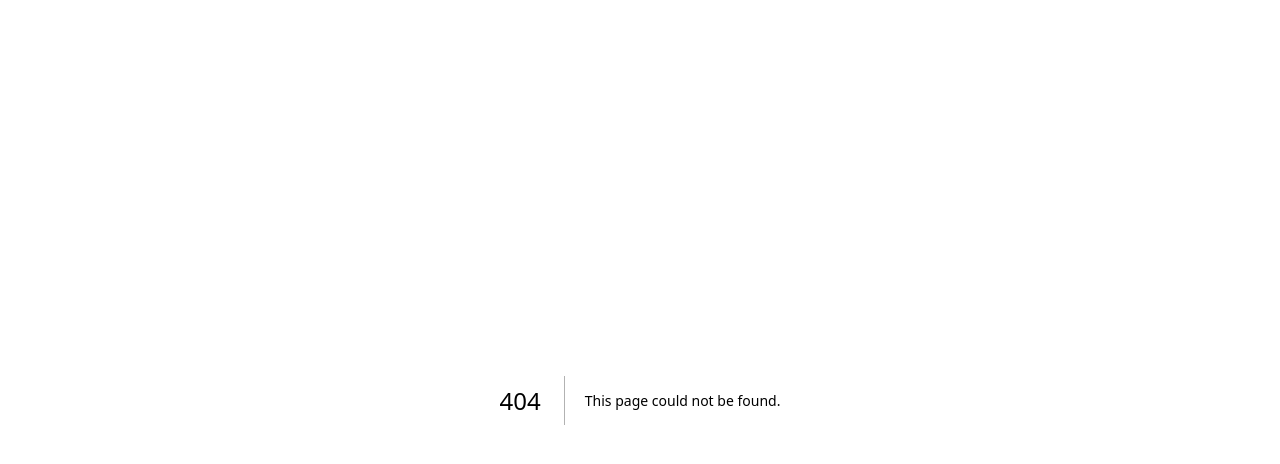
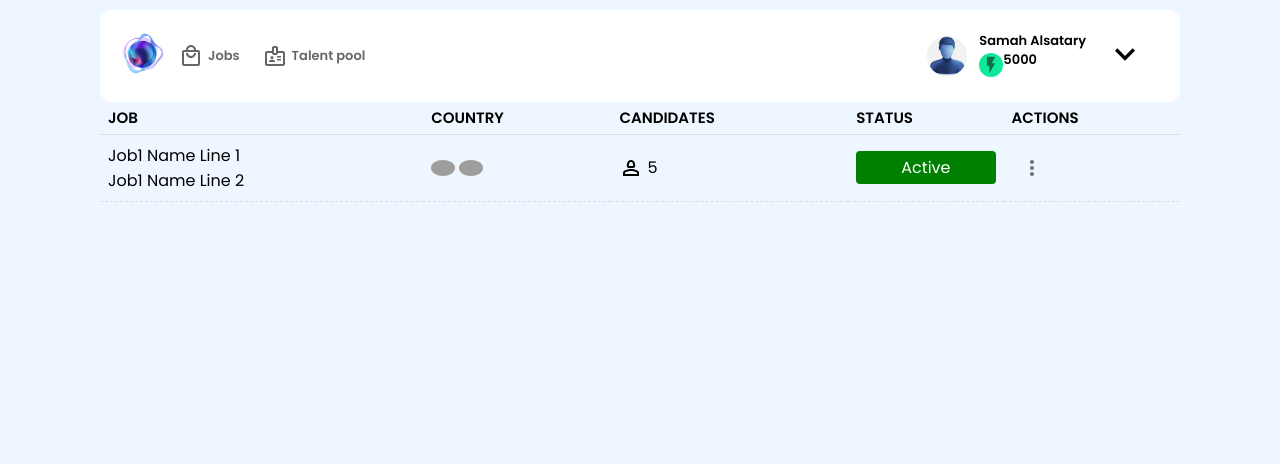
Before and after one commit to alsatarysamah/talent_job_portal, a Next.js app: page /jobs in a window 1280 px wide. Before the commit this address had no page. Shown: the top 464 px of the page. Built offline with nearby package versions, Linux system fonts and the light colour scheme; grey boxes are pictures that could not be loaded.

Commit message:
update table style

```diff
--- /dev/null
+++ b/pages/jobs/index.jsx
@@ -0,0 +1,122 @@
+import Image from "next/image";
+import MainLayout from "../../src/component/MainLayout";
+import Table from "../../src/shared/Table";
+import { Person2Outlined } from "@mui/icons-material";
+import styles from "./style.module.css"
+import { useState } from "react";
+import { Menu, MenuItem, IconButton } from "@mui/material";
+import {
+  MoreVert as MoreVertIcon,
+  Edit as EditIcon,
+  Description as DescriptionIcon,
+  DisabledByDefault as DisabledByDefaultIcon,
+} from "@mui/icons-material";
+const data = [
+  {
+    jobName: ["Job1 Name Line 1", "Job1 Name Line 2"],
+    countryFlags: ["/flags/us.png", "/flags/ca.png"],
+    candidates: 5,
+    status: "active",
+  },
+];
+
+const columns = [
+  {
+    Header: "Job",
+    accessor: "jobName",
+    Cell: ({ cell: { value } }) => (
+      <div>
+        <div>{value[0]}</div>
+        <div>{value[1]}</div>
+      </div>
+    ),
+  },
+  {
+    Header: "Country",
+    accessor: "countryFlags",
+    Cell: ({ cell: { value } }) => (
+      <div className={styles.countryFlags}>
+        {value.map((flag, index) => (
+          <Image
+            key={index}
+            src={flag}
+            alt={`flag-${index}`}
+            width={24}
+            height={16}
+            className={styles.flag}
+          />
+        ))}
+      </div>
+    ),
+  },
+  {
+    Header: "Candidates",
+    accessor: "candidates",
+    Cell: ({ cell: { value } }) => (
+      <div className={styles.candidates}>
+      <Person2Outlined/>
+        {value}
+      </div>
+    ),
+  },
+  {
+    Header: "Status",
+    accessor: "status",
+    Cell: ({ cell: { value } }) => (
+      <div
+        className={styles.status}
+        style={{ backgroundColor: value === "active" ? "green" : "red" }}
+      >
+        {value.charAt(0).toUpperCase() + value.slice(1)}
+      </div>
+    ),
+  },
+  {
+    Header: "Actions",
+    accessor: "actions",
+    Cell: () => <ActionMenu />,
+  },
+];
+
+const ActionMenu = () => {
+  const [anchorEl, setAnchorEl] = useState(null);
+
+  const handleClick = (event) => {
+    setAnchorEl(event.currentTarget);
+  };
+
+  const handleClose = () => {
+    setAnchorEl(null);
+  };
+
+  return (
+    <div>
+      <IconButton onClick={handleClick}>
+        <MoreVertIcon />
+      </IconButton>
+      <Menu anchorEl={anchorEl} open={Boolean(anchorEl)} onClose={handleClose}>
+        <MenuItem onClick={handleClose}>
+          <DescriptionIcon />
+          Job Description
+        </MenuItem>
+        <MenuItem onClick={handleClose}>
+          <EditIcon />
+          Edit
+        </MenuItem>
+        <MenuItem onClick={handleClose}>
+          <DisabledByDefaultIcon />
+          Disable
+        </MenuItem>
+      </Menu>
+    </div>
+  );
+};
+function Job() {
+  return (
+    <MainLayout>
+      <Table columns={columns} data={data} />
+    </MainLayout>
+  );
+}
+
+export default Job;
--- /dev/null
+++ b/pages/jobs/style.module.css
@@ -0,0 +1,22 @@
+
+.countryFlags {
+  display: flex;
+  gap: 4px;
+}
+
+.flag {
+  border-radius: 50%;
+}
+
+.candidates {
+  display: flex;
+  align-items: center;
+  gap: 4px;
+}
+
+.status {
+  color: white;
+  padding: 4px;
+  border-radius: 4px;
+  text-align: center;
+}
--- a/src/shared/Table/style.module.css
+++ b/src/shared/Table/style.module.css
@@ -6,8 +6,18 @@
   .table th, .table td {
     border-bottom: 1px solid #ddd;
     padding: 8px;
+    text-align: left;
+
+
   }
 
-  .row {
-    border-bottom: 1px solid #ddd;
+
+  .table td {
+    border-bottom: 1px dashed #ddd;
   }
+  .table th {
+    text-transform: uppercase;
+    font-size: 15px;
+    font-weight: 600;
+    line-height: 16px;
+  }
```
